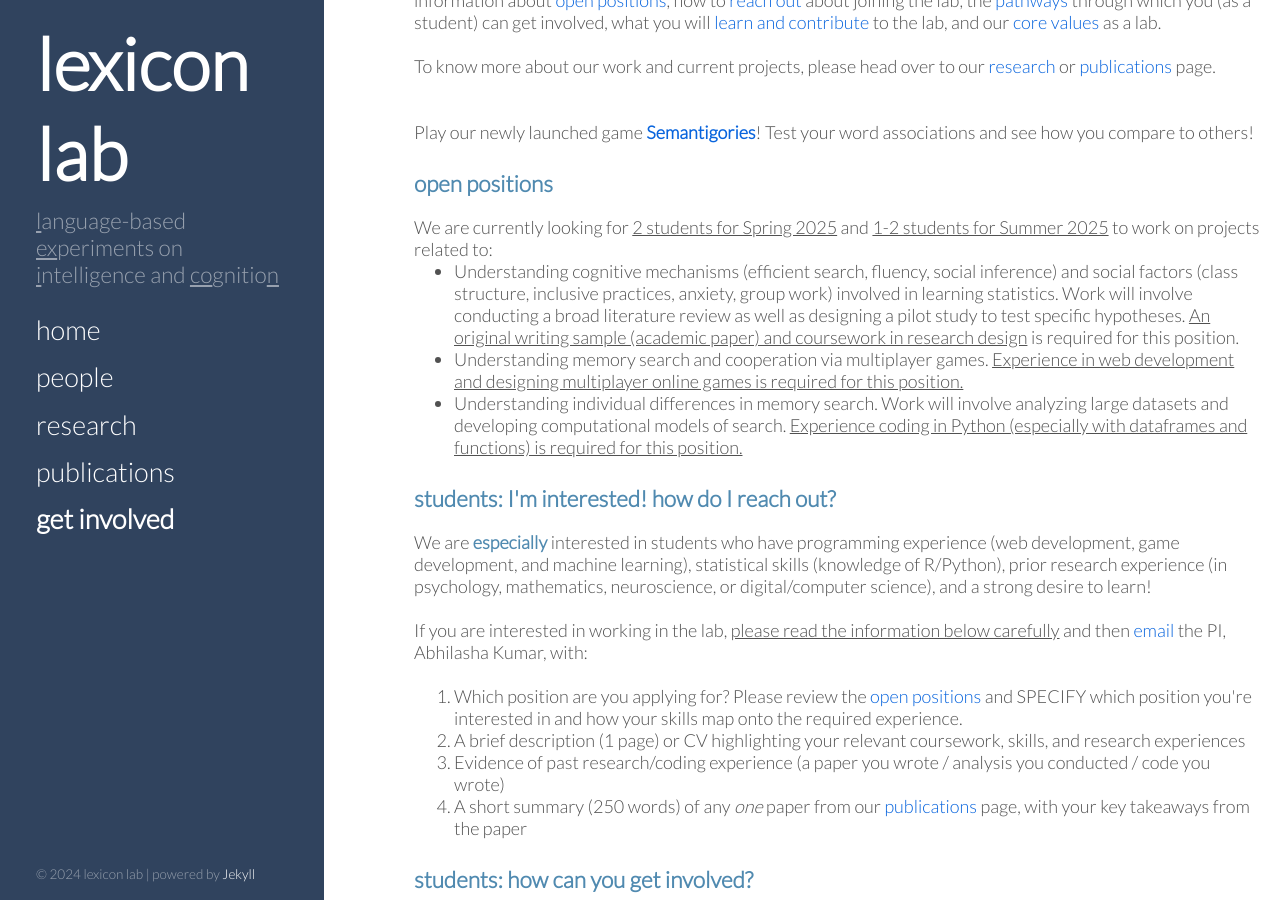
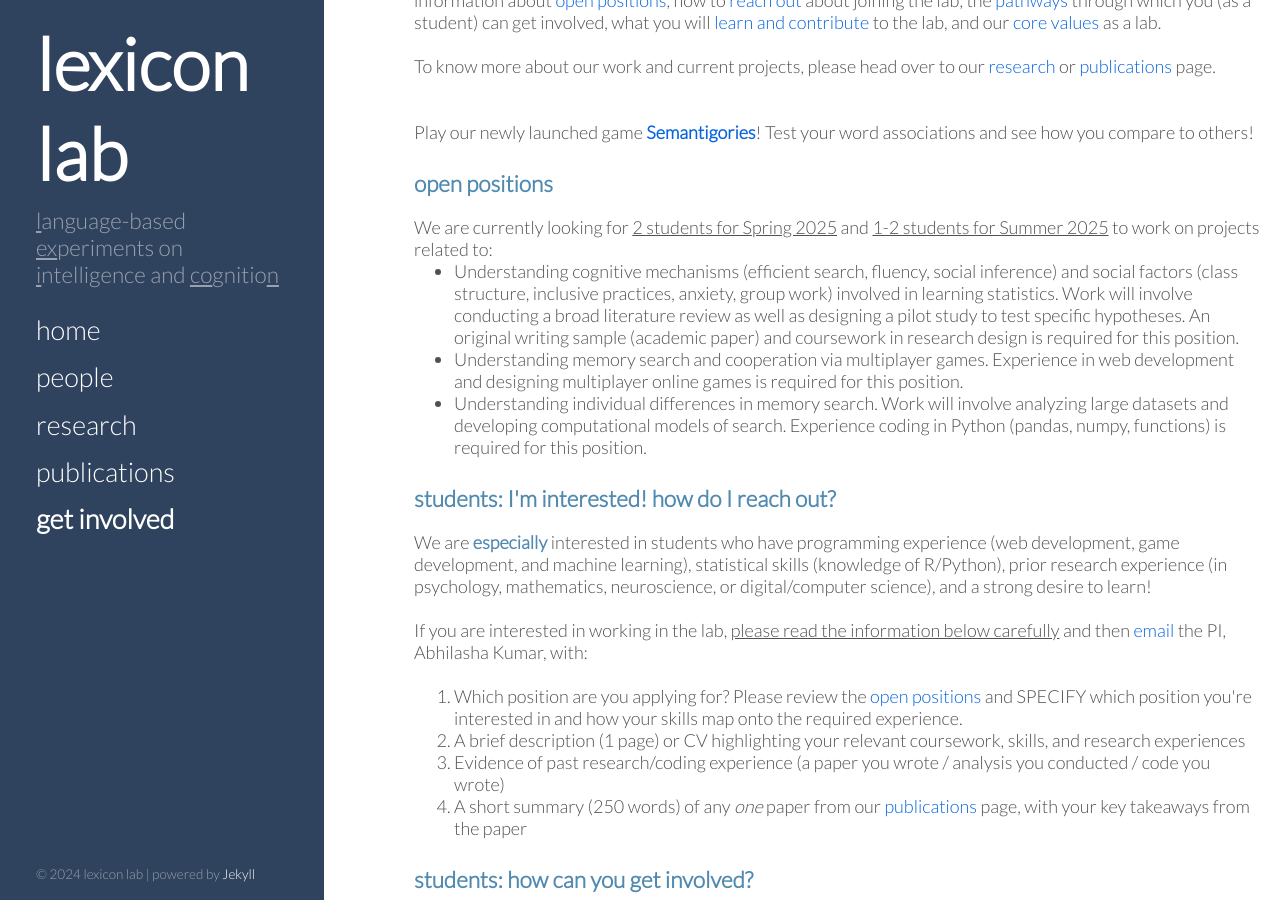
Before and after one commit to thelexiconlab/thelexiconlab.github.io, a Jekyll site: the page built from get involved.html, in a window 1280 px wide and 900 px high, scrolled down 744 px. Built offline with Jekyll 4.4.1, drawn with Linux system fonts in a browser that asks for light colours; Markdown is read by kramdown in place of the engine named in the settings.

Commit message:
update positions

```diff
--- a/get involved.html
+++ b/get involved.html
@@ -22,9 +22,9 @@ To know more about our work and current projects, please head over to our <a hre
 
 We are currently looking for <u>2 students for Spring 2025</u> and <u>1-2 students for Summer 2025</u> to work on projects related to:
 <ul>
-<li>Understanding cognitive mechanisms (efficient search, fluency, social inference) and social factors (class structure, inclusive practices, anxiety, group work) involved in learning statistics. Work will involve conducting a broad literature review as well as designing a pilot study to test specific hypotheses. <u>An original writing sample (academic paper) and coursework in research design</u> is required for this position. </li>
-<li>Understanding memory search and cooperation via multiplayer games. <u>Experience in web development and designing multiplayer online games is required for this position. </u></li>
-<li>Understanding individual differences in memory search. Work will involve analyzing large datasets and developing computational models of search. <u>Experience coding in Python (especially with dataframes and functions) is required for this position.</u></li>
+<li>Understanding cognitive mechanisms (efficient search, fluency, social inference) and social factors (class structure, inclusive practices, anxiety, group work) involved in learning statistics. Work will involve conducting a broad literature review as well as designing a pilot study to test specific hypotheses. An original writing sample (academic paper) and coursework in research design is required for this position. </li>
+<li>Understanding memory search and cooperation via multiplayer games. Experience in web development and designing multiplayer online games is required for this position. </li>
+<li>Understanding individual differences in memory search. Work will involve analyzing large datasets and developing computational models of search. Experience coding in Python (pandas, numpy, functions) is required for this position.</li>
 </ul>
 <!--
 We are looking for 1-2 students
```
